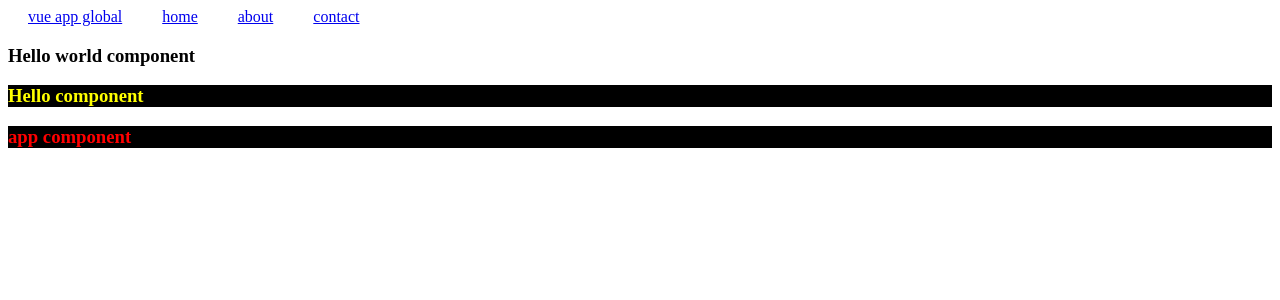
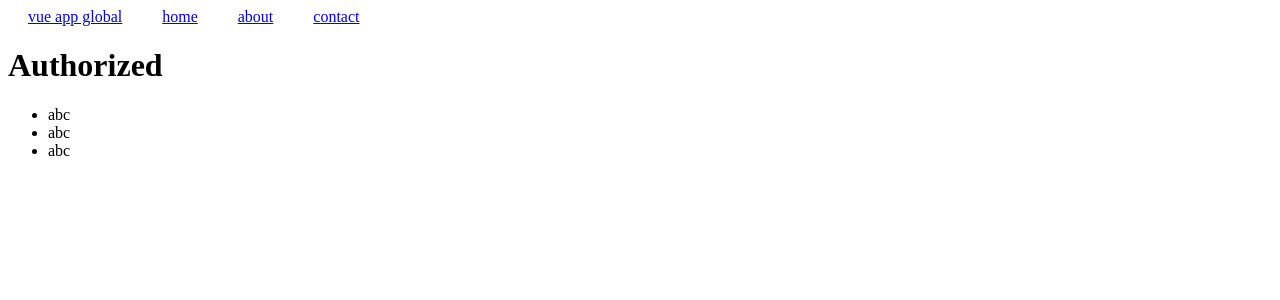
Before and after one commit to ycisir/vue-app, a Vue app: page / in a window 1280 px wide. Shown: the top 300 px of the page. Built offline with nearby package versions, Linux system fonts and the light colour scheme.

Commit message:
list rendering

```diff
--- a/src/App.vue
+++ b/src/App.vue
@@ -10,7 +10,7 @@ const on = false;
   <HeaderSection />
   <HelloWorld class="parentClass"/>
   <Hello />
-  <h3 class="text-red bg-black">app component</h3>
+  <!-- <h3 class="text-red bg-black">app component</h3> -->
 
   <!-- global component example -->
   <!-- {{ on ? "dark mode" : "light mode" }} -->
--- a/src/components/Hello.vue
+++ b/src/components/Hello.vue
@@ -1,14 +1,39 @@
 <script setup>
+import { ref } from 'vue';
 
+const isActive = ref(false);
+const num = ref(55);
+const type = ref("A");
+const visible = ref(false);
+
+setTimeout(()=> {
+	isActive.value=true;
+	visible.value=true;
+},3000)
 </script>
 
 
 <template>
-	<h3 class="textYellow bg-black">Hello component</h3>
+	<!-- <h3 class="textYellow bg-black">Hello component</h3> -->
+
+	<!-- v-if directive -->
+	<h1 v-if="isActive">Authorized</h1>
+	<h1 v-else>Not authorized</h1>
+
+	<!-- v-show not removed from dom just set display none if false -->
+	<h1 v-show="false">number is 5</h1>
+
+	<template v-if="visible">
+		<ul>
+			<li>abc</li>
+			<li>abc</li>
+			<li>abc</li>
+		</ul>
+	</template>
 </template>
 
 <style>
-	.text-red {
+/*	.text-red {
 		color: red;
-	}
+	}*/
 </style>
--- a/src/components/HelloWorld.vue
+++ b/src/components/HelloWorld.vue
@@ -358,11 +358,11 @@
 
   <!-- </div> -->
 
-  <h3 class="textRed">Hello world component</h3>
+  <!-- <h3 class="textRed">Hello world component</h3> -->
 </template>
 
 <style module="classes">
-  .active {
+/*  .active {
     background-color: green;
   }
 
@@ -381,5 +381,5 @@
   .iText {
     font-style: italic;
   }
-
+*/
 </style>
```
